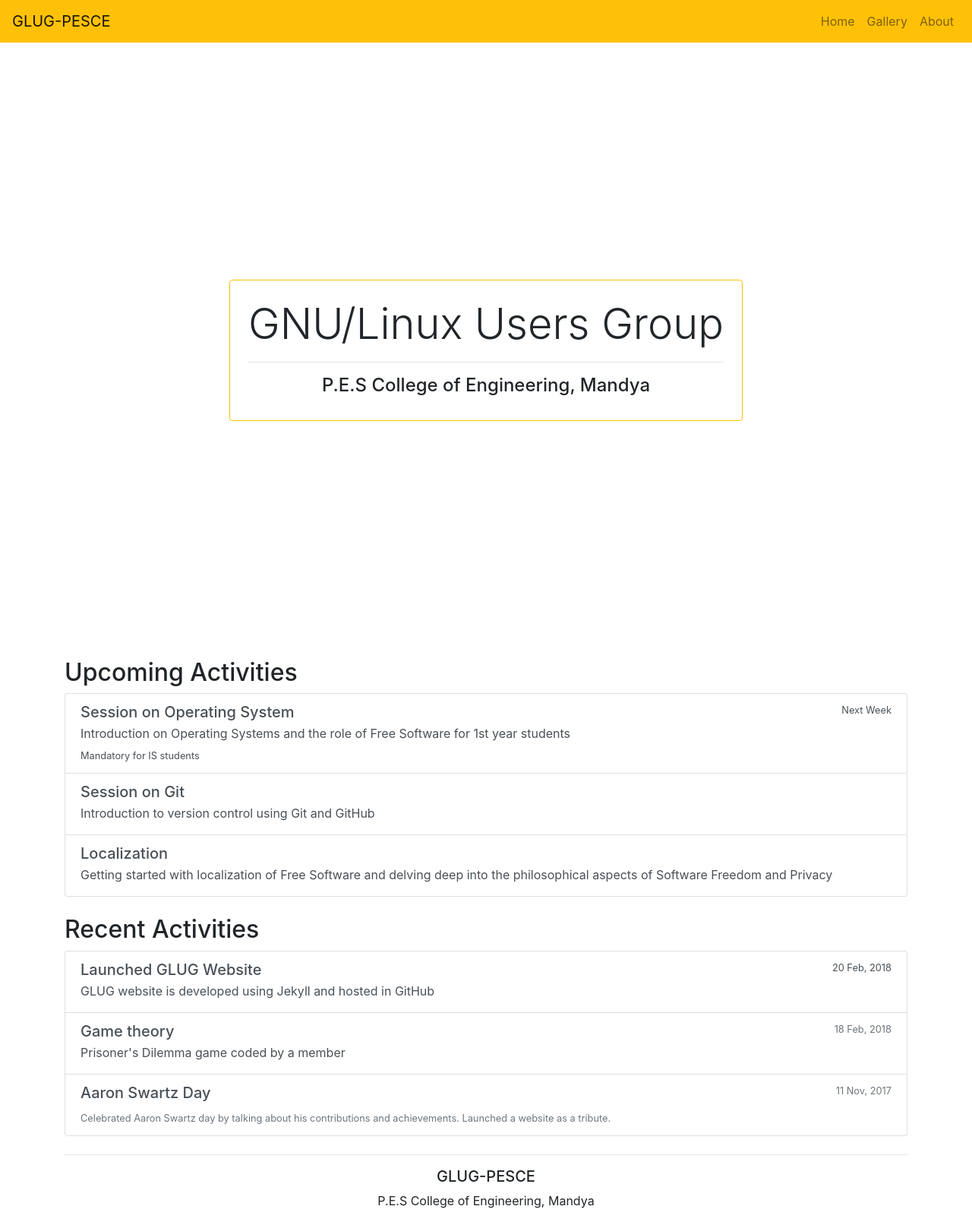
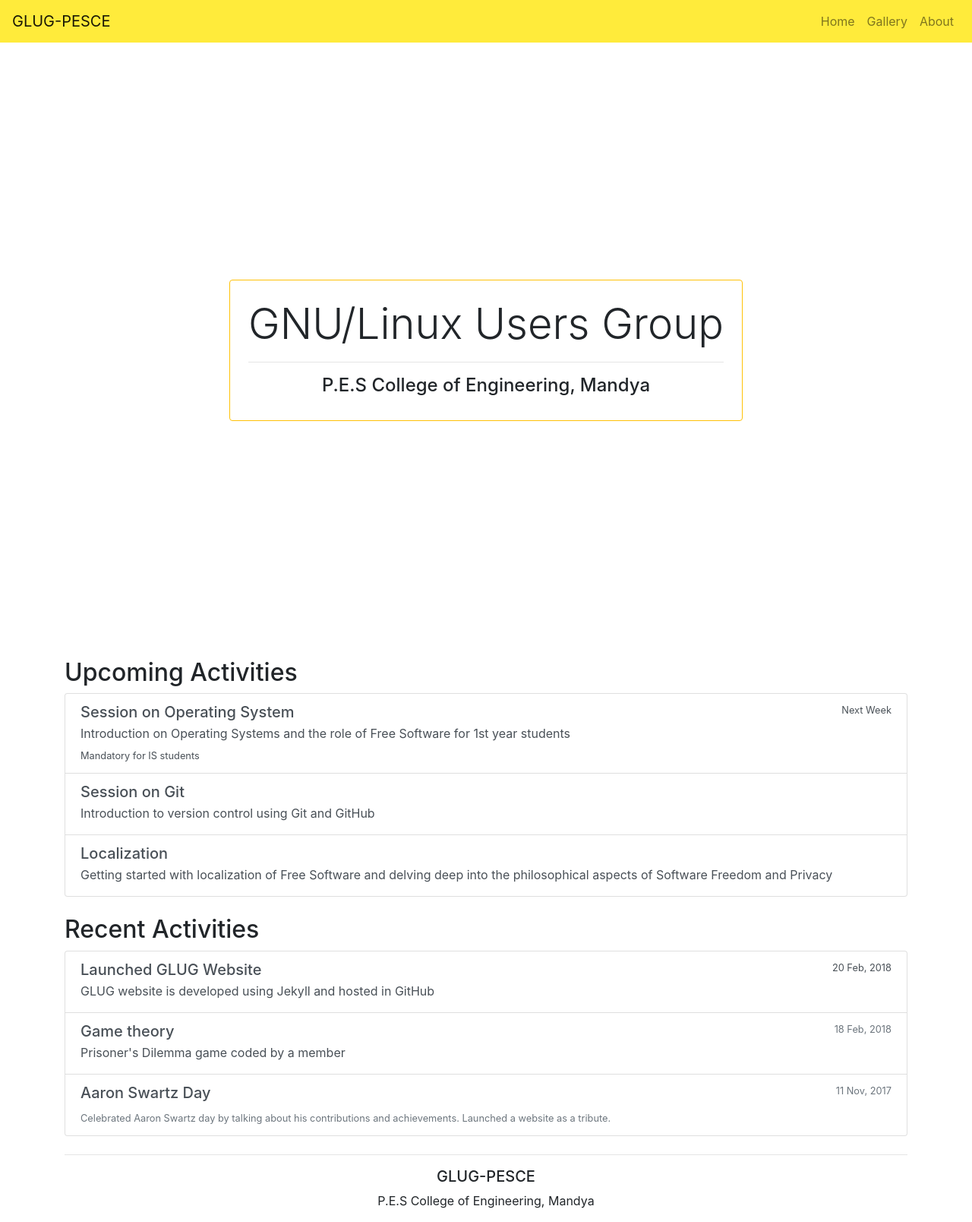
Before and after one commit to GLUG-PESCE/glug-pesce, a Jekyll site: the page built from index.html, in a window 1280 px wide. Shown: the whole page at 76% size. Built offline with Jekyll 4.4.1, drawn with Linux system fonts in a browser that asks for light colours; nearby versions of some CDN libraries.

Commit message:
Changing navbar color to material yellow (#FFEB3B)

```diff
--- a/_includes/header.html
+++ b/_includes/header.html
@@ -1,6 +1,5 @@
 <header>
-  <nav class="navbar navbar-expand-lg navbar-light" style="background-color:#ffc107;">
-
+  <nav class="navbar navbar-expand-lg navbar-light" style="background-color:#FFEB3B;">
     <div class="navbar-brand">{{ site.title }}</div>
     <button class="navbar-toggler" type="button" data-toggle="collapse" data-target="#navbarNavAltMarkup">
       <span class="navbar-toggler-icon"></span>
```
